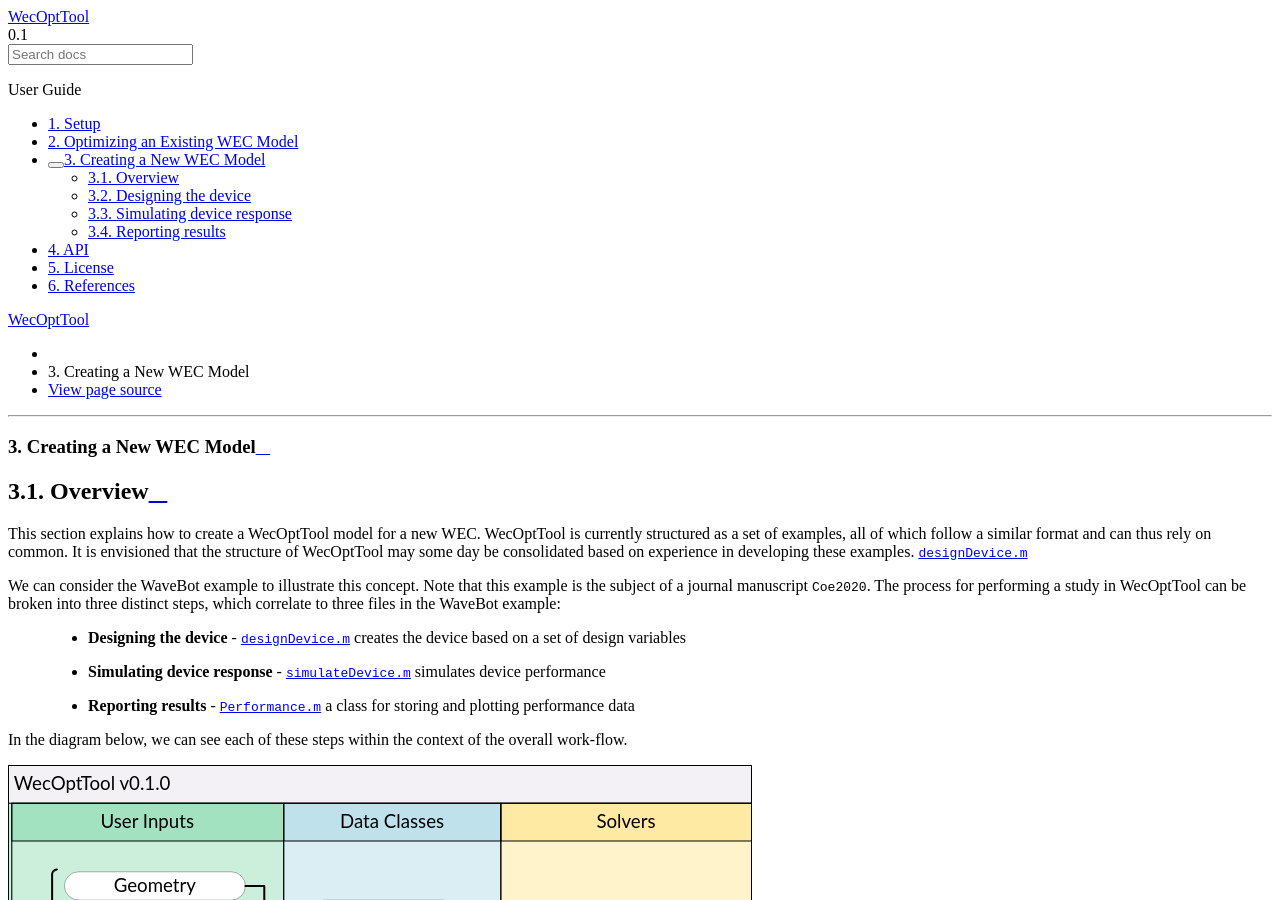
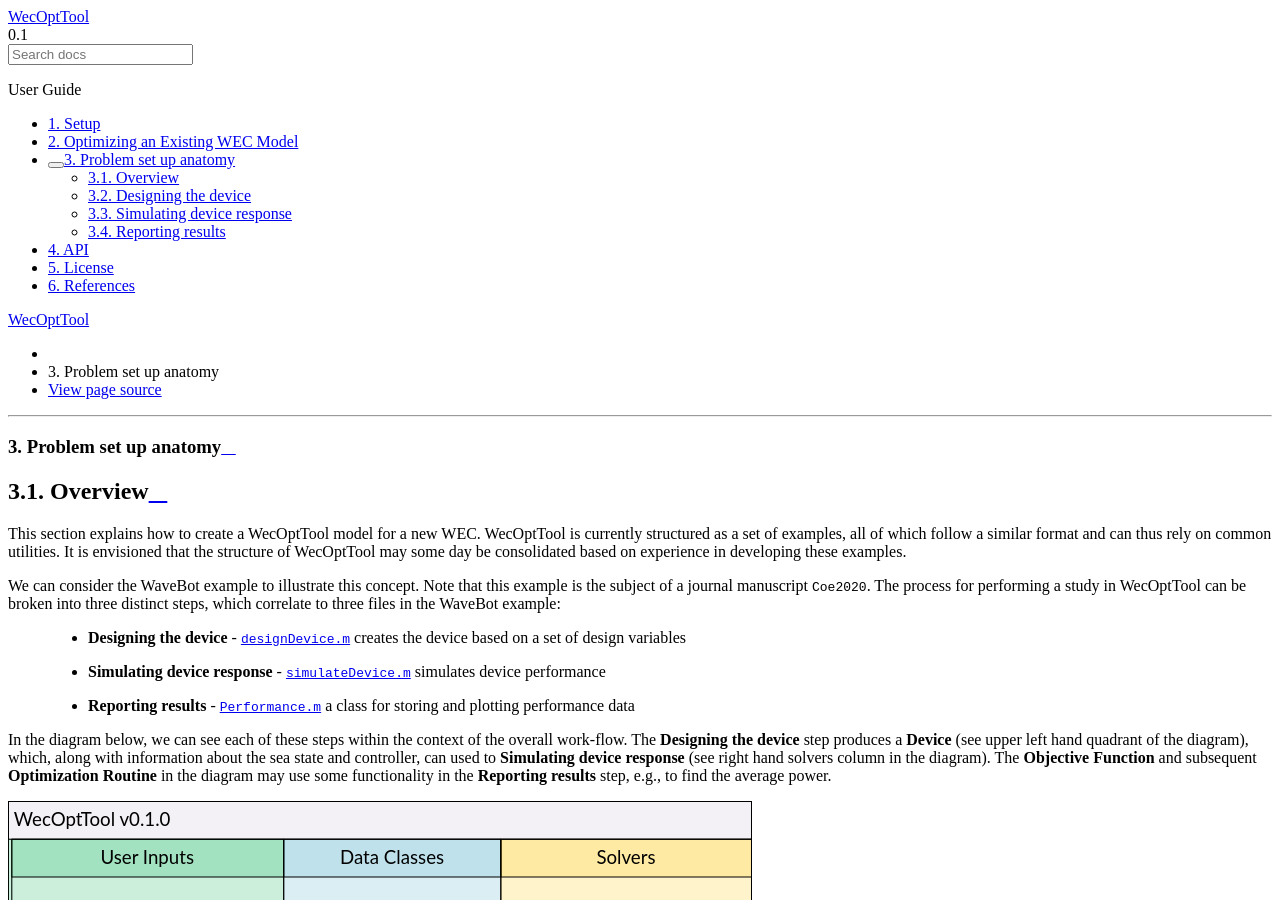
Before and after one commit to SNL-WaterPower/WecOptTool-MATLAB, a Sphinx documentation site: the page built from docs/user/model.rst, in a window 1280 px wide and 900 px high. Built offline with Sphinx 7.4.7 and the Read the Docs theme 2.0.0, drawn with Linux system fonts in a browser that asks for light colours; cross-references to code outside the pages are shown as plain code; some of the changed text lies outside the part shown.

```diff
--- a/docs/user/model.rst
+++ b/docs/user/model.rst
@@ -1,15 +1,15 @@
 .. _model:
 
-************************
-Creating a New WEC Model
-************************
+**********************
+Problem set up anatomy
+**********************
 
 Overview
 ========
 
 This section explains how to create a WecOptTool model for a new WEC.
-WecOptTool is currently structured as a set of examples, all of which follow a similar format and can thus rely on common.
-It is envisioned that the structure of WecOptTool may some day be consolidated based on experience in developing these examples. |designDevice.m|_
+WecOptTool is currently structured as a set of examples, all of which follow a similar format and can thus rely on common utilities.
+It is envisioned that the structure of WecOptTool may some day be consolidated based on experience in developing these examples.
 
 We can consider the WaveBot example to illustrate this concept.
 Note that this example is the subject of a journal manuscript :cite:`Coe2020`.
@@ -20,6 +20,9 @@ The process for performing a study in WecOptTool can be broken into three distin
 	* **Reporting results** - |Performance.m|_ a class for storing and plotting performance data
 
 In the diagram below, we can see each of these steps within the context of the overall work-flow.
+The **Designing the device** step produces a **Device** (see upper left hand quadrant of the diagram), which, along with information about the sea state and controller, can used to **Simulating device response** (see right hand solvers column in the diagram).
+The **Objective Function** and subsequent **Optimization Routine** in the diagram may use some functionality in the **Reporting results** step, e.g., to find the average power.
+
 
 .. image:: /_static/WecOptToolFlowChart.svg
    :alt: Conceptual illustration of WecOptTool functionality
@@ -40,8 +43,9 @@ Designing the device
    </details></br>
 
 The **Designing the device** step effectively takes the **Geometry**, **Power take off**, and **Kinematics**.
+The **Designing the device** step codifies the user inputs for the **Geometry**, **Power take off**, and **Kinematics** of the WEC.
 With some important caveats, this step can be seen as analogous to building the physical device.
-This step includes generating a panelized representation of the WEC's hull and calling a BEM code (e.g., NEMOH) to estimate the hydrodynamic coefficients.
+This step can include [#f1]_ generating a panelized representation of the WEC's hull and calling a BEM code (e.g., NEMOH) to estimate the hydrodynamic coefficients.
 We can see from the signature of |designDevice.m|_ that it will return a hydro structure, containing these hydrodynamic coefficients.
 
 .. code:: matlab
@@ -64,7 +68,7 @@ Simulating device response
    </details></br>
 
 To find the performance of a device, a separate step (**Simulating device response**) is used.
-As you can note from a review of |simulateDevice.m|_, the function has the following signature:
+For WaveBot, this is codified in the |simulateDevice.m|_, function, which has the following signature:
 
 .. code:: matlab
 
@@ -100,6 +104,10 @@ The WaveBot example includes the |Performance.m|_ class for storing and reportin
 As a final step after simulations are completed, |simulateDevice.m|_ populates the fields of this object for return to the user.
 In addition to storing the results in a systematic structure, this class also provides some basic plotting functionality.
 
+.. rubric:: Footnotes
+
+.. [#f1] Note that since the hydrodynamics are linear, global scalings of the device can be analyzed without rerunning a BEM calculation.
+
 .. |designDevice.m| replace:: ``designDevice.m``
 .. _designDevice.m: https://github.com/SNL-WaterPower/WecOptTool/blob/master/examples/WaveBot/designDevice.m
 .. |simulateDevice.m| replace:: ``simulateDevice.m``
```
Also changed, not shown: other parts of docs/user/model.rst (+2 -2 lines).
